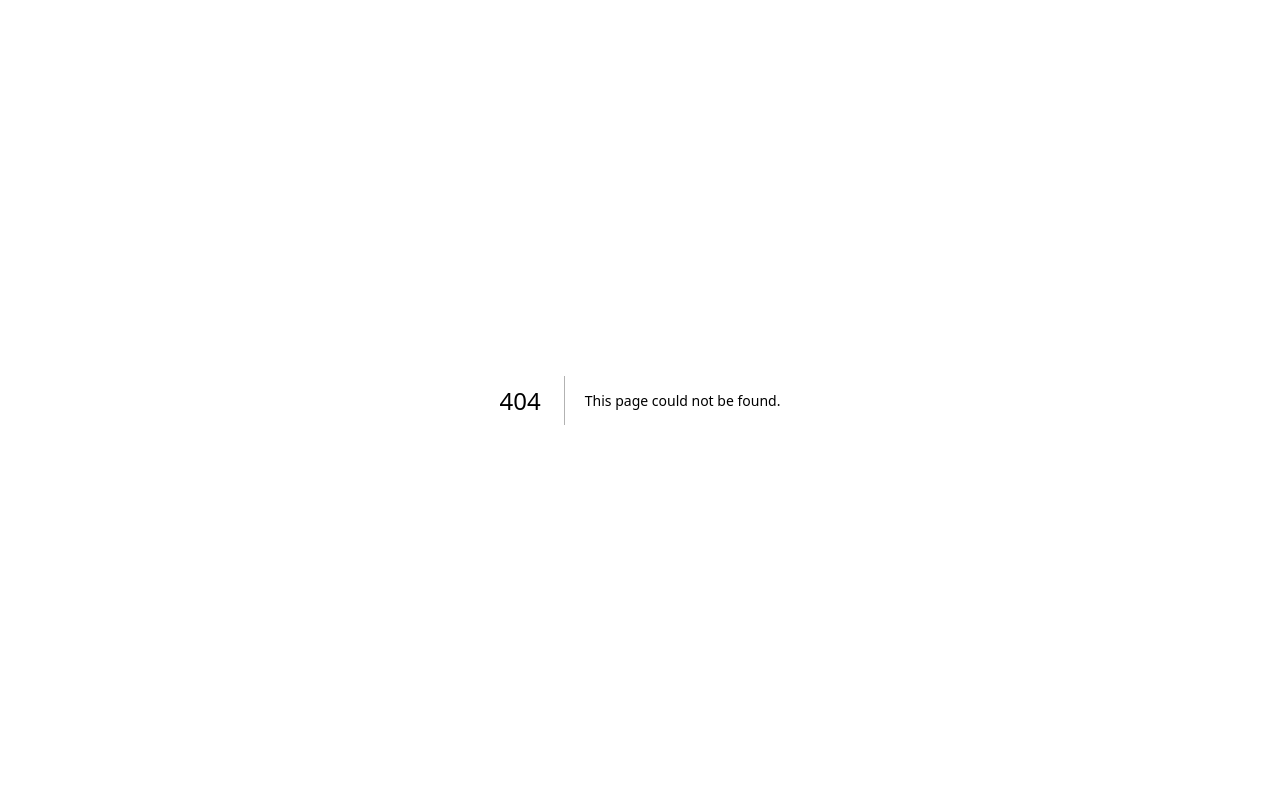
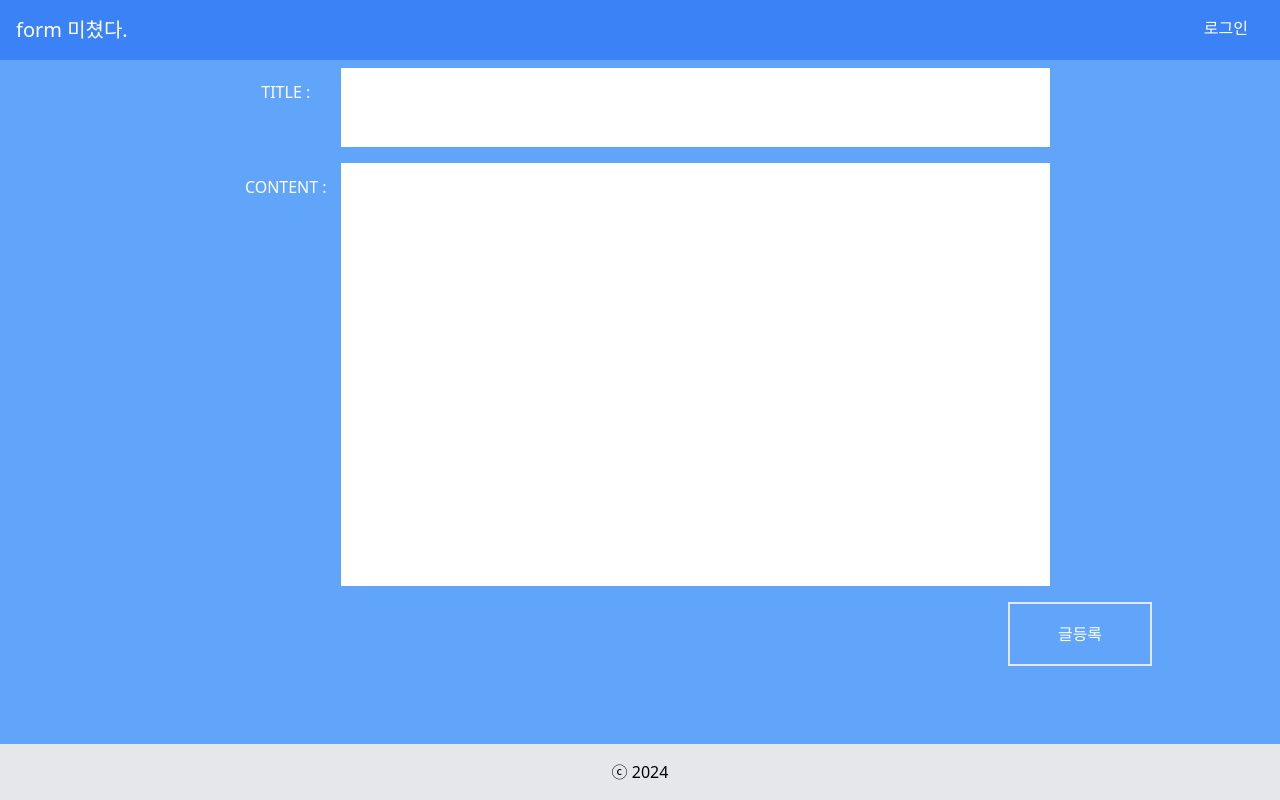
Before and after one commit to KDT-IaaS-Class-One-Group/KDT-IaaS-4team-ERP, a Next.js app in the folder frontend/: page /product/1/reviews/productwriting in a window 1280 px wide. Before the commit this address had no page. Built offline with nearby package versions, Linux system fonts and the light colour scheme.

Commit message:
feat : 리뷰 글쓰기 페이지 css 일부 수정

```diff
--- a/frontend/app/(pages)/(customer)/product/[productdetail]/reviews/page.tsx
+++ b/frontend/app/(pages)/(customer)/product/[productdetail]/reviews/page.tsx
@@ -45,7 +45,7 @@ export default function ProductReviews() {
   return (
     <div className='w-screen h-screen flex flex-col'>
       <div className='w-screen flex justify-end'>
-        <Link href="/productcommentwriting">
+        <Link href={`/product/${prodIndex}/reviews/productwriting`}>
           <ProductUploadButton value='상품평 등록' />
         </Link>
       </div>
--- /dev/null
+++ b/frontend/app/(pages)/(customer)/product/[productdetail]/reviews/productwriting/page.tsx
@@ -0,0 +1,13 @@
+'use client'
+import ProductWritingHome from "@/components/ProductCommentListWriting/ProductCommentList"
+
+
+
+export default function ProductWriting() {
+
+  return (
+    <div className="h-screen w-screen bg-white">
+      <ProductWritingHome/>
+    </div>
+  )
+}
--- a/frontend/app/components/Product/pricecalculator.tsx
+++ b/frontend/app/components/Product/pricecalculator.tsx
@@ -30,7 +30,7 @@ const ProductPriceCalculator: React.FC = ({productdetails, setPaymentInfo}) => {
 
 
       setPaymentInfo({
-        quantity,
+        quantity : quantity,
         totalPrice: newTotalPrice,
         // 다른 필요한 결제 정보들을 추가할 수 있습니다.
       });
@@ -41,8 +41,8 @@ const ProductPriceCalculator: React.FC = ({productdetails, setPaymentInfo}) => {
     <div>
       <h1>상품 가격 계산기</h1>
       <br></br>
-      <label htmlFor="quantity">수량:</label>
-      <input type="number" id="quantity" value={quantity} min={1} onChange={handleQuantityChange} />
+      <label htmlFor="quantity">수량(개):  </label>
+      <input inputMode="numeric" className= 'ml-2 w-20 text-left'type='number' id="quantity" value={quantity} min={1} onChange={handleQuantityChange} />
 
       <p>총 가격: ${totalPrice}</p>
     </div>
--- a/frontend/app/components/Product/productdetail.tsx
+++ b/frontend/app/components/Product/productdetail.tsx
@@ -21,7 +21,7 @@ const ProductDetail: React.FC<ProductDetailProps> = ({ productdetails }) => {
   const productdetailsprodIndex = productdetails.prodIndex
   const [paymentInfo, setPaymentInfo] = useState({
     quantity: 1,
-    totalPrice: 0,
+    totalPrice: 0
     // 다른 필요한 결제 정보들을 추가할 수 있습니다.
   });
 
@@ -29,26 +29,21 @@ const ProductDetail: React.FC<ProductDetailProps> = ({ productdetails }) => {
 
 
   return (
-    <div className="product-detail w-full h-screen flex flex-col items-center">
-      <div className="w-4/5 h-2/5 flex justify-around">
-        <div>
-
+    <div className="product-detail w-full h-screen flex flex-col items-center ">
+      <div className="w-4/5 h-2/5 flex justify-center">
+        <div className='mt-10'>
           <Image src={`/images${productdetails.prodImgUrl}`}
-            width={500}
-            height={500} alt={productdetails.ImgUrl} />
+            width={300}
+            height={300} alt='제품 사진 ' />
         </div>
 
-        <div className="mr-40 mb-20">
-          <p>상품 제목: </p>
-          {productdetails.prodName}
-          <p>가격: </p>
-          {productdetails.prodPrice}
-          <p>상품 간략설명: </p>
-          {productdetails.prodDescription}
+        <div className="ml-20 mt-10 font-sans text-2xl">
+          <p>{`상품제목 : ${productdetails.prodName}`}</p>
+          <p>{`상품가격 : ${productdetails.prodPrice}`}</p>
+          <p>{`상품설명 : ${productdetails.prodDescription}`}</p>
           <ProductPriceCalculator productdetails={productdetails} setPaymentInfo={setPaymentInfo} />
-          <div className="flex justify-around">
-            {/* 링크로 바꿔야되나? */}
 
+          <div className="flex justify-around mt-10">
             <Link href={{
               pathname: `/product/${productdetailsprodIndex}/payment`, query: {
                 quantity: paymentInfo.quantity,
@@ -56,12 +51,11 @@ const ProductDetail: React.FC<ProductDetailProps> = ({ productdetails }) => {
                 prodIndex: productdetails.prodIndex,
               }
             }}>
-
-              <button className="bg-red-300">구매</button>
+              <button className="bg-blue-400 w-28 h-16">구매</button>
             </Link>
 
             <Link href="/cart">
-              <button className="bg-red-300">장바구니</button>
+              <button className="bg-blue-400 w-28 h-16">장바구니</button>
             </Link>
 
             <Link href={{
@@ -69,7 +63,7 @@ const ProductDetail: React.FC<ProductDetailProps> = ({ productdetails }) => {
                 prodIndex: productdetails.prodIndex,
               }
             }}>
-              <button className="bg-red-300">상품평</button>
+              <button className="bg-blue-400 w-28 h-16">상품평</button>
             </Link>
           </div>
         </div>
--- a/frontend/app/components/ProductCommentListWriting/ProductCommentList.tsx
+++ b/frontend/app/components/ProductCommentListWriting/ProductCommentList.tsx
@@ -4,13 +4,13 @@
 import { useState, useEffect } from 'react';
 import ProductText from '@/components/ProductCommentListWriting/ProductText';
 import Link from 'next/link';
+import ProductUploadButton from '../ProductComment/ProductUploadButton';
 
 const ProductWritingHome = () => {
   const [ProductWrit, setLoginUser] = useState({
     reviewTitle: '',
     reviewContent: '',
     reviewRating: '',
-    reviewCreatedAt: '',
   });
 
   const handleInputChange = (field: string, value: string) => {
@@ -20,7 +20,11 @@ const ProductWritingHome = () => {
     });
   };
 
-  const handleSubmit = () => {}; // 등록 Btn
+  const handleSubmit = () => { }; // 등록 Btn
+
+  const titletext = 'flex w-4/5 m-2 h-20 items-start justify-center'
+  const contenttext ='flex w-4/5 m-2 h-4/5 items-start justify-center'
+
 
   const handleProductCommentListWriting = async () => {
     try {
@@ -33,7 +37,6 @@ const ProductWritingHome = () => {
           reviewTitle: ProductWrit.reviewTitle,
           reviewContent: ProductWrit.reviewContent,
           reviewRating: ProductWrit.reviewRating,
-          reviewCreatedAt: ProductWrit.reviewCreatedAt,
         }),
       });
 
@@ -57,44 +60,19 @@ const ProductWritingHome = () => {
   };
 
   return (
-    <div className='flex flex-col items-center bg-black text-white w-full h-full justify-center'>
-      {/* Area1: 글 쓰기 제목 */}
+    <div className='flex flex-col items-center bg-blue-400 text-white w-full h-full justify-center'>
+      <div className='w-4/5 h-4/5 flex flex-col justify-center items-center'>
       <ProductText
-        title='TITLE'
+        title='TITLE' textheight = {titletext}
         inputchange={(value) => handleInputChange('reviewTitle', value)}
       />
-
-      {/* Area2: 글 쓰기 내용 */}
       <ProductText
-        title='CONTENT'
+        title='CONTENT' textheight ={contenttext}
         inputchange={(value) => handleInputChange('reviewContent', value)}
       />
-
-      {/* Area3: 사진 업로드 영역 */}
-      <div className='bg-gray-400 w-4/5 h-5000 mb-4 flex justify-between'>
-        {/* Area3-div 2: 불러온 사진 썸네일 */}
-        <div className='bg-gray-400 h-450 mb-4'>
-          {/* Area3-div 1: 이미지 썸네일 */}
-          <button className='bg-pink-300 w-32 h-10 mb-4'>
-            <div className='text-center py-2'>이미지 불러오기</div>
-          </button>
-          <div className='text-left py-2 pl-2 flex'>
-            <div className='w-20 h-20 bg-black'> 사진 </div>
-            <div className='w-20 h-20 bg-black'> 사진 </div>
-            <div className='w-20 h-20 bg-black'> 사진 </div>
-            <div className='w-20 h-20 bg-black'> 사진 </div>
-          </div>
-        </div>
-
-        {/* Area4: 등록 버튼(input button) */}
-        <div className='bg-gray-400 w-1/2 flex items-end justify-end'>
-          <input
-            type='button'
-            className='bg-pink-300 w-32 h-10'
-            value='등록'
-            onClick={handleSubmit} // 등록 버튼 클릭 시 handleSubmit 호출
-          />
-        </div>
+      </div>
+      <div className='w-4/5 mb-4 flex justify-end h-1/5'>
+        <ProductUploadButton value ='글등록' onClick = {handleSubmit} />
       </div>
     </div>
   );
--- a/frontend/app/components/ProductCommentListWriting/ProductText.tsx
+++ b/frontend/app/components/ProductCommentListWriting/ProductText.tsx
@@ -8,19 +8,19 @@ interface ProductTextProps {
   inputchange: (value: string) => void; // ChangeEvent<HTMLInputElement> 대신 value를 직접 전달
 }
 
-const ProductText: React.FC<ProductTextProps> = ({ title, inputchange }) => {
+const ProductText: React.FC<ProductTextProps> = ({ title, inputchange, textheight }) => {
   return (
-    <div className='flex h-20 m-2 w-full justify-between'>
+    <div className={textheight}>
       <label
         htmlFor={`inputText-${title}`} // id 속성을 동적으로 생성하여 고유성 보장
-        className='w-32 text-center flex justify-center items-center'
+        className='w-32 flex justify-center mt-3'
       >
         {`${title} :`}
       </label>
       <input
         type='text'
         id={`inputText-${title}`}
-        className='w-3/5 border-solid border-2'
+        className='w-full h-full'
         onChange={(e) => {
           inputchange(e.target.value);
         }}
--- a/frontend/app/components/ProductCommentListWriting/ProductUploadButton.tsx
+++ b/frontend/app/components/ProductCommentListWriting/ProductUploadButton.tsx
@@ -7,7 +7,7 @@ interface ProdWritingButtonProps {
 
 const ProdWritingButton: FC<ProdWritingButtonProps> = ({ value, onClick }) => {
   return (
-    <button type="button" className="w-36 h-16 border-solid border-2 mt-2 ml-2" onClick={onClick}>
+    <button type="button" className="w-36 h-16 border-solid border-2 mt-2 " onClick={onClick}>
       {value}
     </button>
   );
```
